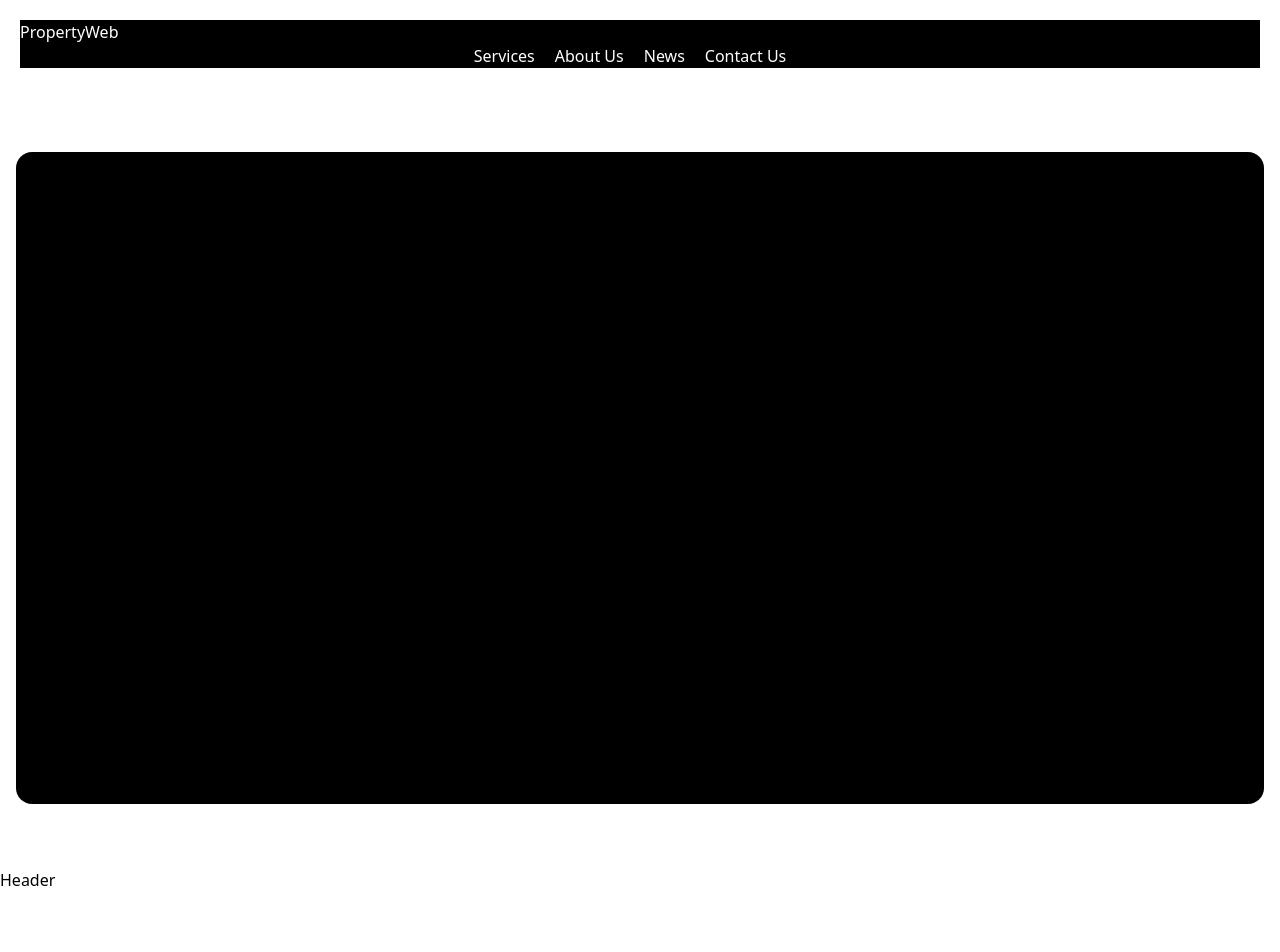
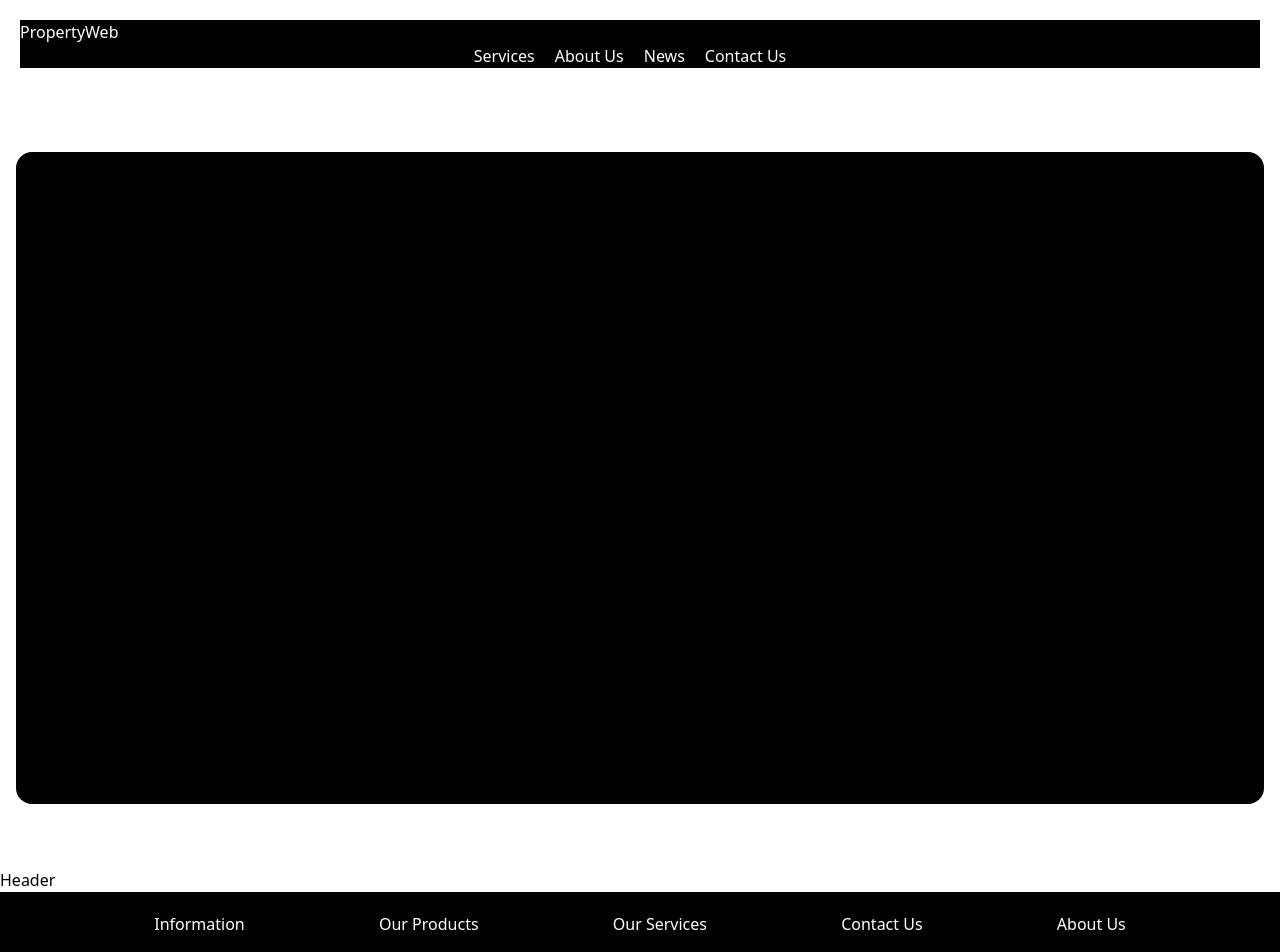
Before and after one commit to Akwei001/propertywebv1, a Next.js app: page / in a window 1280 px wide. Shown: the top 952 px of the page. Before the commit the page ends 892 px from the top, so only its background shows below. Built offline with nearby package versions, Linux system fonts and the light colour scheme.

Commit message:
footer structure

```diff
--- /dev/null
+++ b/src/components/Footer.tsx
@@ -0,0 +1,16 @@
+import React from 'react';
+
+const Footer = () => {
+  return (
+    <div className='flex flex-wrap p-5 text-white bg-black justify-evenly'>
+      <h2>Information</h2>
+      <h2>Our Products</h2>
+
+      <h2>Our Services</h2>
+      <h2>Contact Us</h2>
+      <h2>About Us</h2>
+    </div>
+  );
+};
+
+export default Footer;
--- a/src/pages/index.tsx
+++ b/src/pages/index.tsx
@@ -2,9 +2,8 @@ import Head from 'next/head';
 import Image from 'next/image';
 import NavBar from '@/components/NavBar';
 import { Header } from '@/components/Header';
-// import { Footer } from '@/components/Footer';
+import Footer from '@/components/Footer';
 
-import styles from '@/styles/Home.module.css';
 import Slider from '@/components/Slider';
 
 export default function Home() {
@@ -13,7 +12,7 @@ export default function Home() {
       <NavBar />
       <Slider />
       <Header />
-      {/* <Footer /> */}
+      <Footer />
     </>
   );
 }
```
